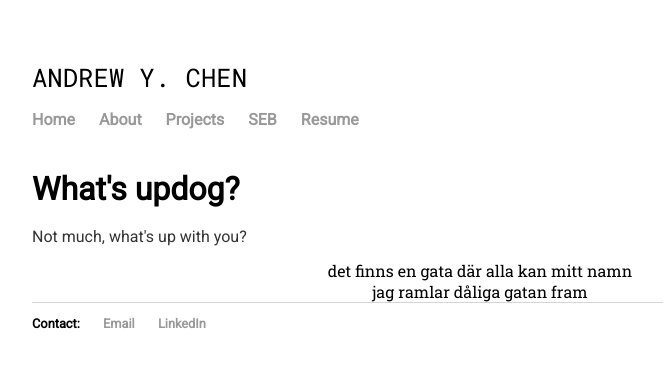
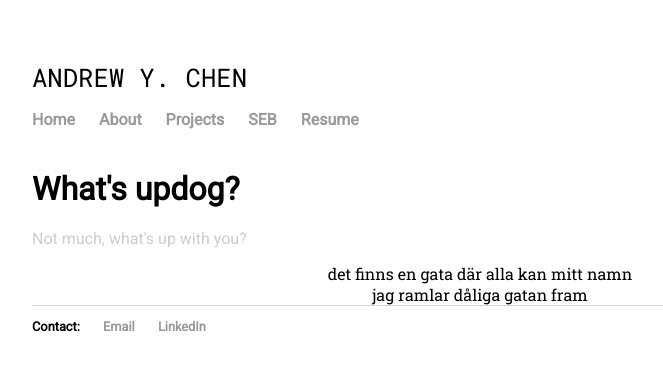
Before and after one commit to carbonheliumnitrogen/carbonheliumnitrogen.github.io, a Jekyll site: the page built from index.html, in a window 1280 px wide. Shown: the top 371 px of the page, without its empty margins (160-823 px from the left). Built offline with Jekyll 4.4.1, drawn with Linux system fonts in a browser that asks for light colours.

Commit message:
Update main.css

```diff
--- a/css/main.css
+++ b/css/main.css
@@ -48,8 +48,10 @@ h3 {
 p {
     font-size: 1em;
     font-family:'Roboto', 'Sans-Serif';
-    line-height: 0.9em;
-    color: #333;
+    line-height: 1.1em;
+    color: #CCC;
+    text-align: justify;
+
 }
 footer {
     border-top: 1px solid #d5d5d5;
```
